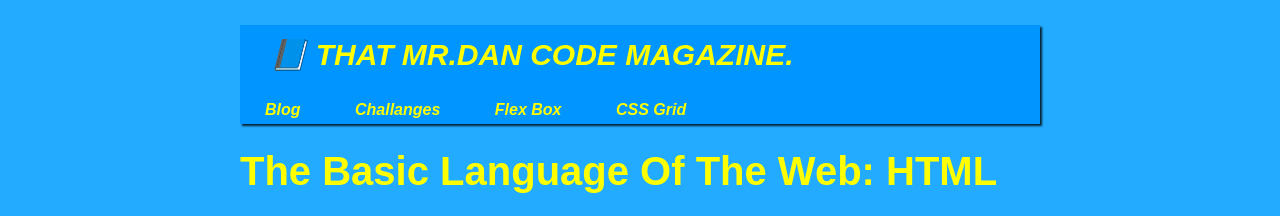
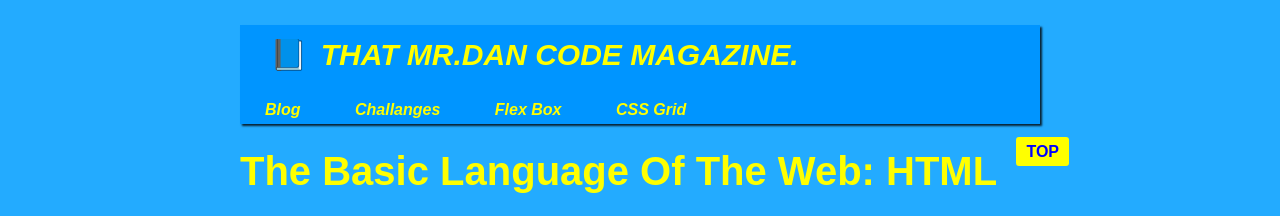
Before and after one commit to durudaniel/html_css-project, a plain HTML site: page index.html in a window 1280 px wide. Shown: the top 216 px of the page. Drawn offline with Linux system fonts and the light colour scheme.

Commit message:
Practiced pseudo element with jonas for today

```diff
--- a/index.html
+++ b/index.html
@@ -47,6 +47,7 @@
     <img class="html-img" src="c:\Users\Chiemela\Pictures\IMG_3261.JPG"
     width="600" height="200" alt="html structure img"/>
     <p class="page-1">
+    <button>💖 Like</button>
       all modern websites and web applications are built using three
       <strong><em>fundametal</em></strong>
       technologies; HTML,CSS,javaScript. these are the language of the web
--- a/style.css
+++ b/style.css
@@ -11,12 +11,14 @@ body {
   );
   color: rgb(255, 255, 255);
   margin: 0;
+  position: relative;
 }
 .div-container {
   width: 800px;
   /*margin-left: auto;
   margin-right: auto;*/
   margin: 0 auto;
+  position: relative;
 }
 p {
   font-size: 20px;
@@ -49,6 +51,27 @@ ul {
   padding-right: 10px;
   line-height: 0px;
 }
+/* pseudo element*/
+.head-1::first-letter {
+  font-style: normal;
+  margin-right: 5px;
+}
+.head-2::after {
+  content: "TOP";
+  font-size: 16px;
+  background-color: yellow;
+  display: inline-block;
+  color: blue;
+  padding-top: 0px;
+  padding-top: 0px;
+  padding-left: 10px;
+  padding-right: 10px;
+  position: absolute;
+  top: -20px;
+  right: -29px;
+  border-radius: 3px;
+}
+
 .head-1,
 .head-2,
 .head-3,
@@ -58,6 +81,7 @@ ul {
 }
 .head-2 {
   font-size: 40px;
+  position: relative;
 }
 .head-3 {
   font-size: 30px;
@@ -133,3 +157,10 @@ a:link:hover {
 .html-img {
   cursor: not-allowed;
 }
+button {
+  padding: 18px;
+  font-size: 20px;
+  position: absolute;
+  bottom: 50px;
+  right: 50px;
+}
```
